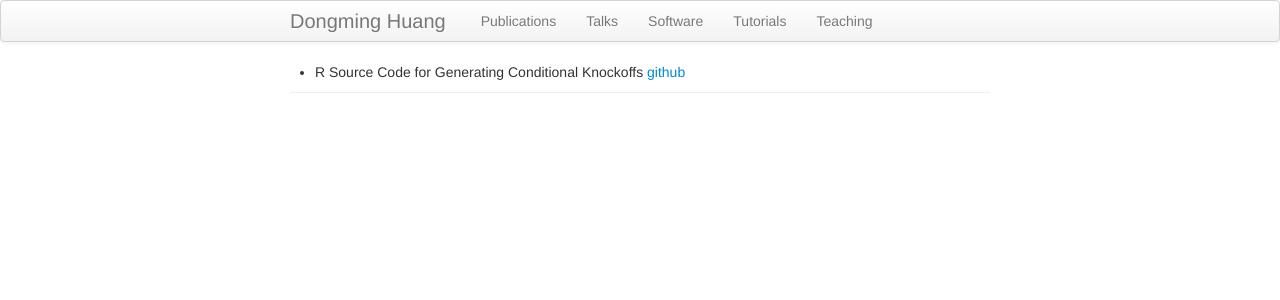
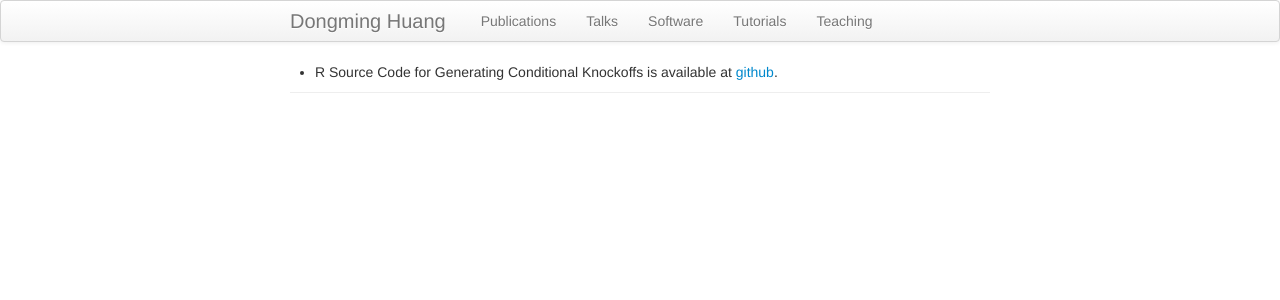
Before and after one commit to stathuang/dmhuang.github.io, a Jekyll site: the page built from pages/software.md, in a window 1280 px wide. Shown: the top 300 px of the page. Built offline with Jekyll 4.4.1, drawn with Linux system fonts in a browser that asks for light colours.

Commit message:
Update software.md

```diff
--- a/pages/software.md
+++ b/pages/software.md
@@ -5,4 +5,4 @@ tagline: R code
 description: software for research use
 ---
 
-- R Source Code for Generating Conditional Knockoffs [github](https://github.com/stathuang/cknockoff)
+- R Source Code for Generating Conditional Knockoffs is available at [github](https://github.com/stathuang/cknockoff).
```
